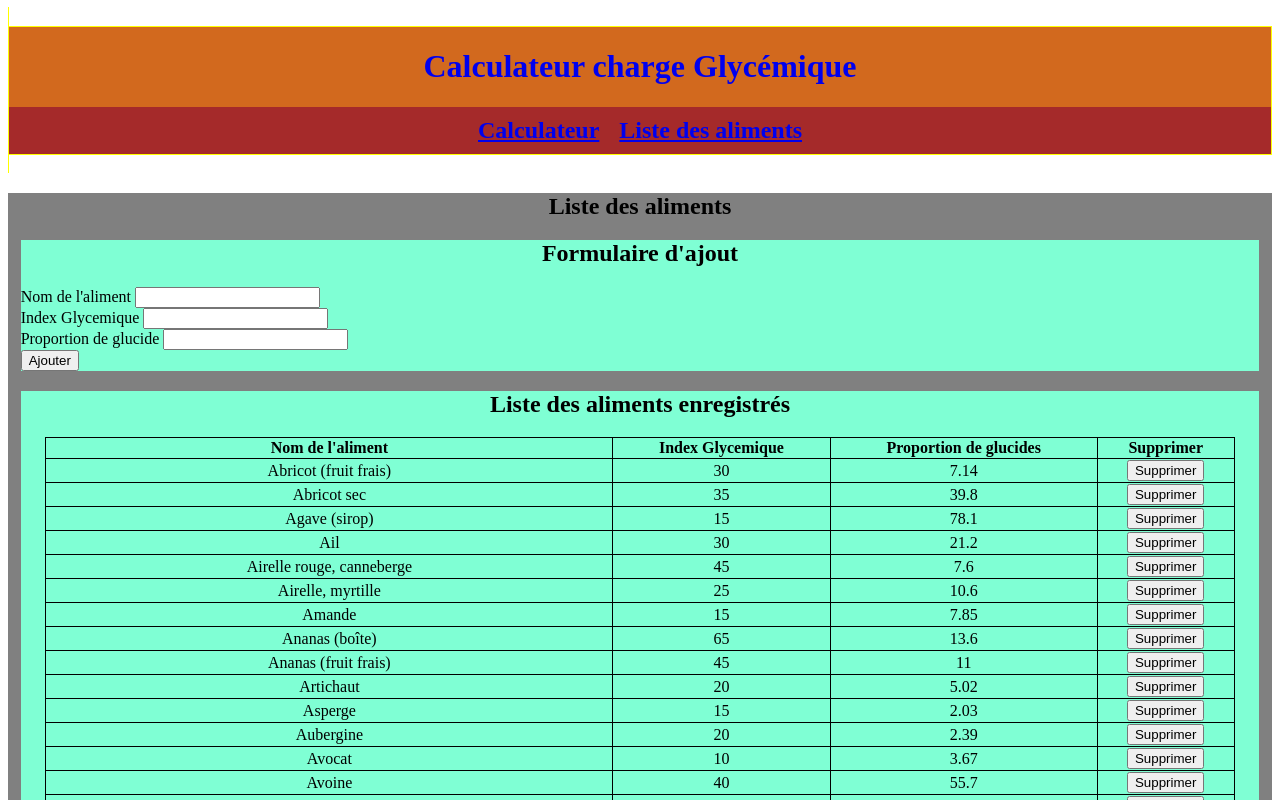
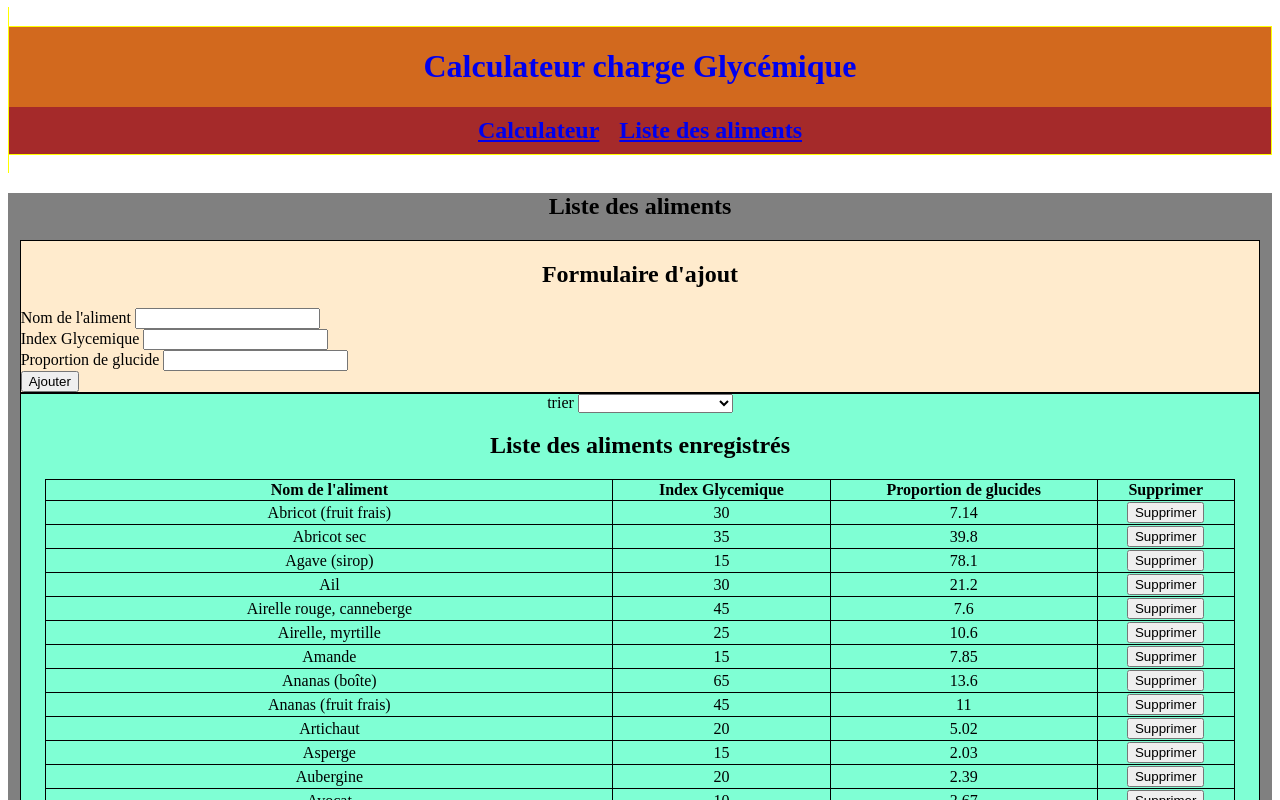
Before and after one commit to caroleciem/chargeGlycemique, an Angular app in the folder angular-workshop-glyce/: page / in a window 1280 px wide. Shown: the top 800 px of the page. Built offline with nearby package versions, Linux system fonts and the light colour scheme.

Commit message:
ajout de la liste déroulante de tri

```diff
--- a/angular-workshop-glyce/src/app/aliment-list/aliment-list.component.css
+++ b/angular-workshop-glyce/src/app/aliment-list/aliment-list.component.css
@@ -10,13 +10,22 @@ table
     width:96%;
     margin: auto;
 }
-
-#formulaire, #liste{
-    border :1pax solid black;
+#formulaire{
+    border :1px solid black;
+    background-color: blanchedalmond;
+    width: 98%;
+    margin: auto;
+}
+#trierdiv{
+    text-align: center;
+}
+#liste{
+    border :1px solid black;
     background-color: aquamarine;
     width: 98%;
     margin: auto;
 }
+
 h1,h2{
     justify-content: center;
     text-align: center;
--- a/angular-workshop-glyce/src/app/aliment-list/aliment-list.component.html
+++ b/angular-workshop-glyce/src/app/aliment-list/aliment-list.component.html
@@ -30,6 +30,18 @@
 
     </div>
     <div id=liste>
+        <form [formGroup]="trierForm" (ngSubmit)="onSelect(trierForm.value)">
+            <div id=trierdiv>
+                <label for="trier">
+                    trier
+                </label>
+                <select formControlName="tritype" id="trier">
+                    <option value="nom">Nom</option>
+                    <option value="index">Index Glycémique</option>
+                    <option value="proportion">Proportion de glucides</option>
+                </select>
+            </div>
+        </form>
         <h2>Liste des aliments enregistrés</h2>
         <table>
             <thead>
--- a/angular-workshop-glyce/src/app/aliment-list/aliment-list.component.ts
+++ b/angular-workshop-glyce/src/app/aliment-list/aliment-list.component.ts
@@ -10,12 +10,16 @@ import { FormBuilder } from '@angular/forms';
 export class AlimentListComponent implements OnInit {
   alimentList = this.alimentService.alimentLists.sort(this.tri);
   alimentForm;
+  trierForm;
 
   constructor(private alimentService: AlimentService, private formBuilder: FormBuilder) {
     this.alimentForm = this.formBuilder.group({
       name: '',
       ig: '',
       carbs: ''
+    });
+    this.trierForm = this.formBuilder.group({
+      tritype: '',
     });
 
   }
@@ -45,6 +49,8 @@ export class AlimentListComponent implements OnInit {
     }
 
   }
+  onSelect(tritype) {
+    console.log(tritype) }
   supprimer(alimentId) {
     this.alimentService.supprimerAliment(alimentId);
   }
```
Lines whose indentation alone changed are shown as unchanged.
